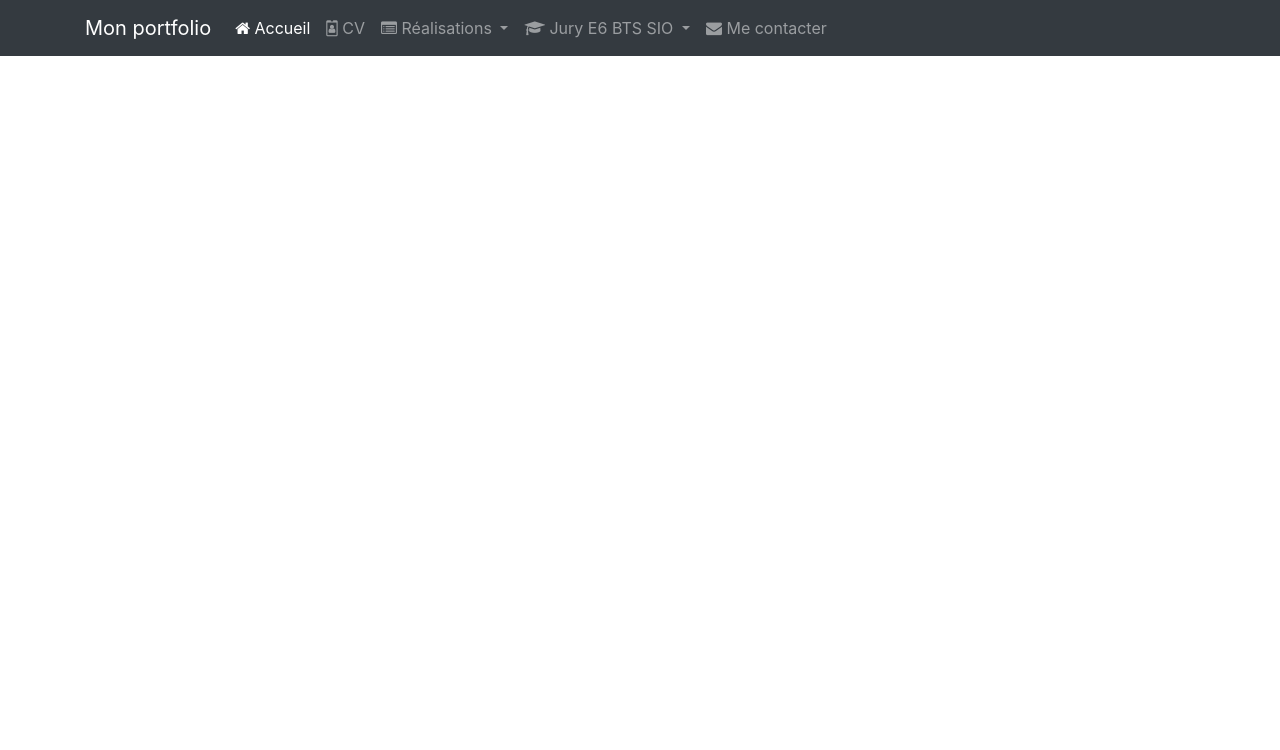
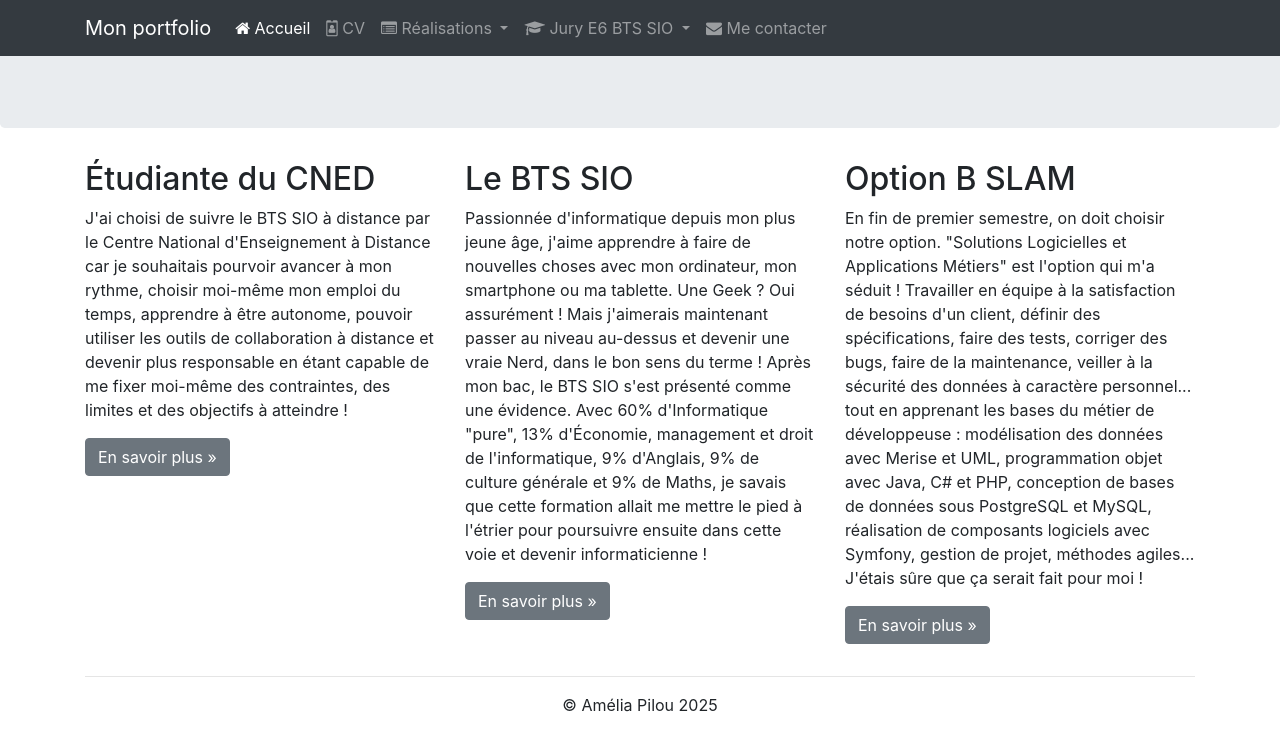
Before and after one commit to TristanC34/.github.io, a plain HTML site: page index.html in a window 1280 px wide. Drawn offline with nearby package versions, Linux system fonts and the light colour scheme.

Commit message:
Ajout d'un pied de page

```diff
--- a/index.html
+++ b/index.html
@@ -88,8 +88,40 @@
                 </div>
             </div>
         </nav>
-        <h1>Bonjour et bienvenu sur mon portfolio !</h1>
+        <div class="jumbotron"> <!-- Emplacement pour le contenu principal de la page -->
 
+        </div>
+        <footer>
+            <div class="container">
+                <div class="row">
+                    <div class="col-lg-4">
+                        <h2>Étudiante du CNED</h2>
+                        <p>J'ai choisi de suivre le BTS SIO à distance par le Centre National d'Enseignement à Distance car je souhaitais pourvoir avancer à mon rythme, choisir moi-même mon emploi du temps, apprendre à être autonome, pouvoir utiliser les outils de collaboration à distance et devenir plus responsable en étant capable de me fixer moi-même des contraintes, des limites et des objectifs à atteindre !
+                        </p>
+                        <p><a class="btn btn-secondary" href="http://www.cned.fr" target="_blank" role="button">En savoir plus »</a>
+                        </p>
+                    </div>
+                    <div class="col-lg-4">
+                        <h2>Le BTS SIO</h2>
+                        <p>Passionnée d'informatique depuis mon plus jeune âge, j'aime apprendre à faire de nouvelles choses avec mon ordinateur, mon smartphone ou ma tablette. Une Geek ? Oui assurément ! Mais j'aimerais maintenant passer au niveau au-dessus et devenir une vraie Nerd, dans le bon sens du terme ! Après mon bac, le BTS SIO s'est présenté comme une évidence. Avec 60% d'Informatique "pure", 13% d'Économie, management et droit de l'informatique, 9% d'Anglais, 9% de culture générale et 9% de Maths, je savais que cette formation allait me mettre le pied à l'étrier pour poursuivre ensuite dans cette voie et devenir informaticienne !
+                        </p>
+                        <p><a class="btn btn-secondary" href="https://fr.wikipedia.org/wiki/Brevet_de_technicien_supérieur_-_Services_informatiques_aux_organisations" target="_blank" role="button">En savoir plus »</a>
+                        </p>
+                    </div>
+                    <div class="col-lg-4">
+                        <h2>Option B SLAM</h2>
+                        <p>En fin de premier semestre, on doit choisir notre option. "Solutions Logicielles et Applications Métiers" est l'option qui m'a séduit&nbsp;! Travailler en équipe à la satisfaction de besoins d'un client, définir des spécifications, faire des tests, corriger des bugs, faire de la maintenance, veiller à la sécurité des données à caractère personnel... tout en apprenant les bases du métier de développeuse : modélisation des données
+                            avec Merise et UML, programmation objet avec Java, C# et PHP, conception de bases de données sous PostgreSQL et MySQL, réalisation de
+                            composants logiciels avec Symfony, gestion de projet, méthodes agiles... J'étais sûre que ça serait fait pour moi !
+                        </p>
+                        <p><a class="btn btn-secondary" href="https://www.onisep.fr/recherche?text=+SIO+SLAM+BTS+services+informatiques+aux+organisations+option+B+solutions+logicielles+et+applications+m%C3%A9tiers&context=onisep" target="_blank" role="button">En savoir plus »</a>
+                        </p>
+                    </div>
+                </div>
+                <hr>
+                <p class="text-center" id="copyright">© Amélia Pilou 2025</p>
+            </div>
+        </footer>
         <!-- Optional JavaScript; choose one of the two! -->
 
         <!-- Option 1: jQuery and Bootstrap Bundle (includes Popper) -->
```
